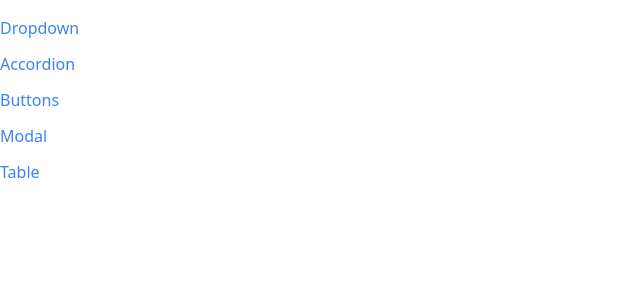
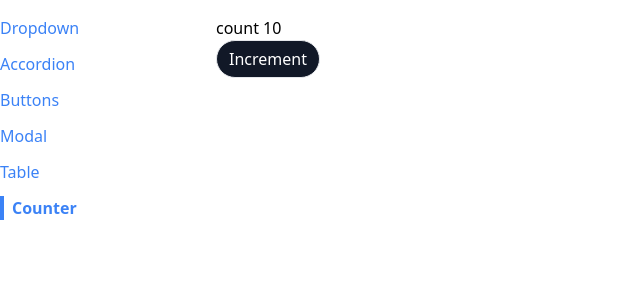
Before and after one commit to urielbang/button-react-project, a React (Create React App) app: page /counter in a window 1280 px wide. Shown: the top 300 px of the page, without its empty margins (0-640 px from the left). Built offline with nearby package versions, Linux system fonts and the light colour scheme.

Commit message:
start hook

```diff
--- a/src/App.js
+++ b/src/App.js
@@ -5,6 +5,7 @@ import DropDownPage from "./pages/DropDownPage";
 import ButtonsPage from "./pages/ButtonPage";
 import ModalPage from "./pages/ModalPage";
 import TablePage from "./pages/TablePage";
+import CounterPage from "./pages/CounterPage";
 function App() {
   return (
     <div className="container mx-auto grid grid-cols-6 gap-4 mt-4">
@@ -25,6 +26,9 @@ function App() {
         <Route path="/table">
           <TablePage />
         </Route>
+        <Route path="/counter">
+          <CounterPage initiLCount={10} />
+        </Route>
       </div>
     </div>
   );
--- a/src/components/SideBar.js
+++ b/src/components/SideBar.js
@@ -7,6 +7,7 @@ function Sidebar() {
     { label: "Buttons", path: "/Button" },
     { label: "Modal", path: "/modal" },
     { label: "Table", path: "/table" },
+    { label: "Counter", path: "/counter" },
   ];
   const renderdLinks = links.map((link) => {
     return (
--- /dev/null
+++ b/src/pages/CounterPage.js
@@ -0,0 +1,22 @@
+import { useState, useEffect } from "react";
+import Button from "../components/Button";
+function CounterPage({ initiLCount }) {
+  const [count, setCount] = useState(initiLCount);
+
+  useEffect(() => {
+    console.log(count);
+  }, [count]);
+
+  const handleClick = () => {
+    setCount(count + 1);
+  };
+  return (
+    <div>
+      <h1> count {count}</h1>
+      <Button secondary rounded onClick={handleClick}>
+        Increment
+      </Button>
+    </div>
+  );
+}
+export default CounterPage;
```
